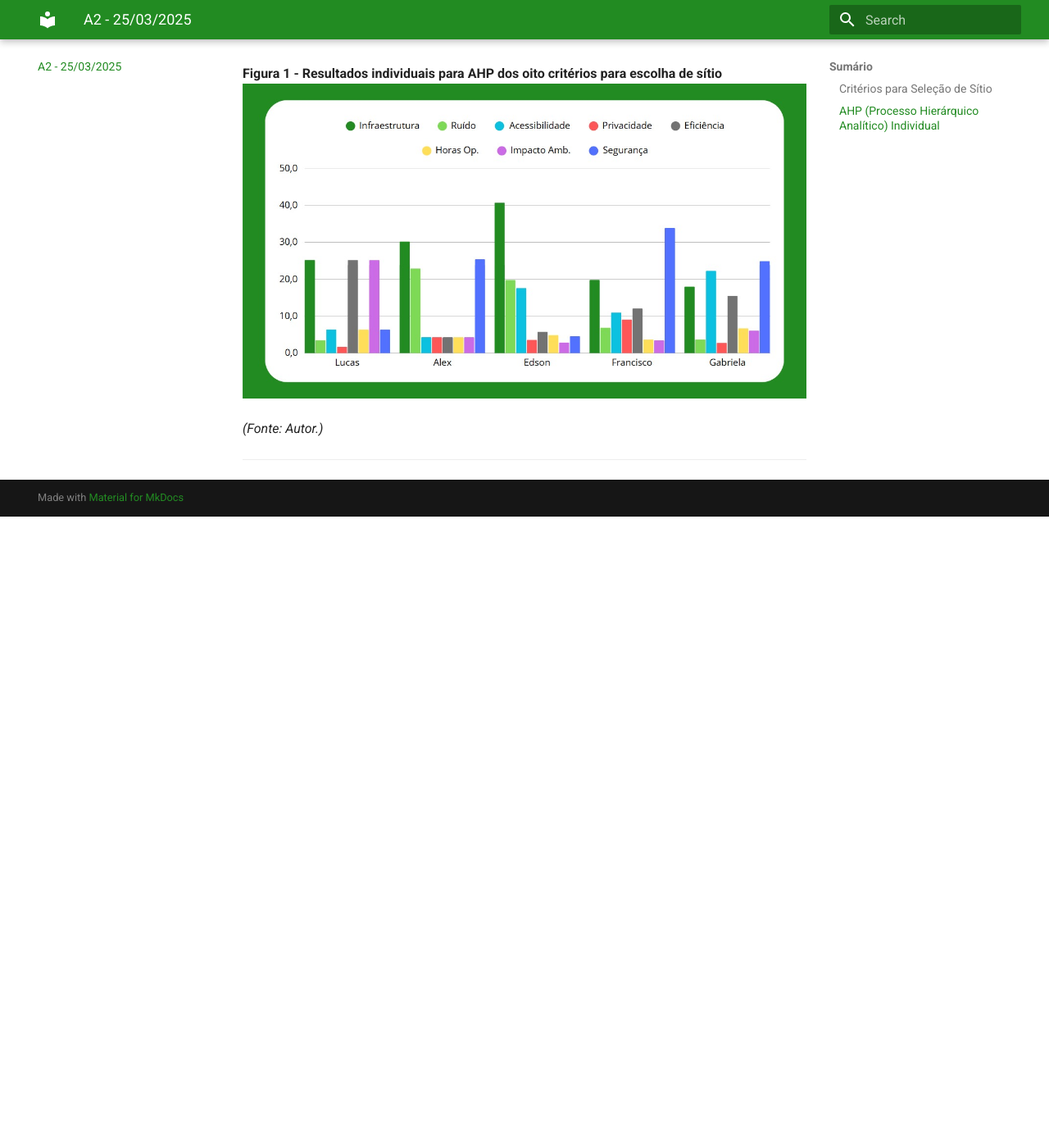
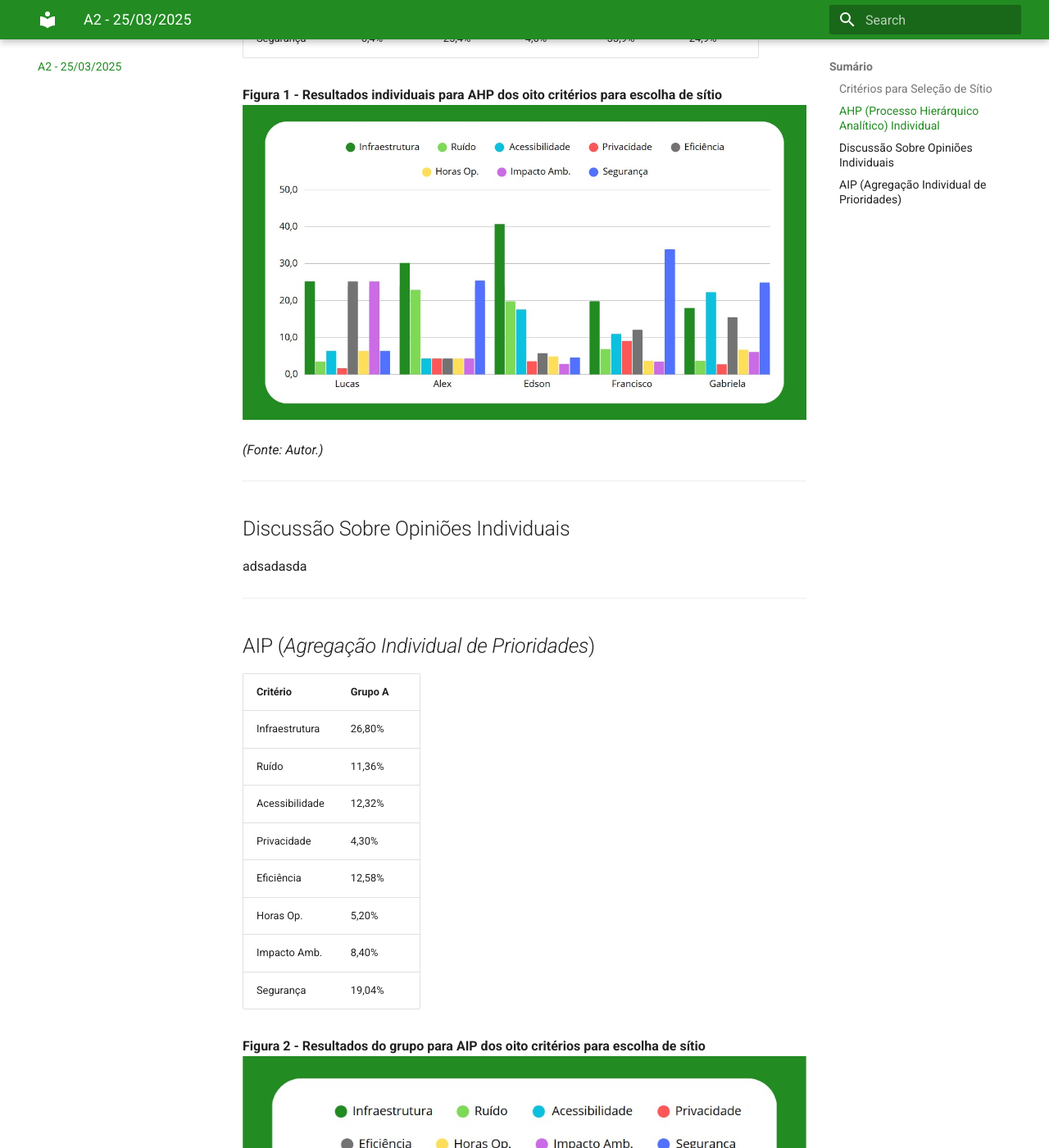
Before and after one commit to Lirucas/ProjetoTesteMkDocs, an MkDocs documentation site: the page built from docs/atv2.md, in a window 1280 px wide and 1400 px high, scrolled down 1138 px. Shown: the whole window at 82% size. Built offline with MkDocs 1.6.1 and Material for MkDocs 9.7.7, drawn with Linux system fonts in a browser that asks for light colours; before the commit the page ends 1768 px from its top, so only the background shows below that.

```diff
--- a/docs/atv2.md
+++ b/docs/atv2.md
@@ -12,6 +12,8 @@ Para *avaliar a escolha do sítio* são usados *critérios* que consideram diver
 - Horas de operação
 - Impacto ambiental
 - Segurança
+
+---
 
 ## AHP (*Processo Hierárquico Analítico*) Individual ##
 
@@ -32,3 +34,25 @@ Para *avaliar a escolha do sítio* são usados *critérios* que consideram diver
 *(Fonte: Autor.)*
 
 ---
+
+## Discussão Sobre Opiniões Individuais ##
+
+adsadasda
+
+---
+
+## AIP (*Agregação Individual de Prioridades*) ##
+
+| Critério  | Grupo A  |
+|-----------------|--------|
+| Infraestrutura  | 26,80%  |
+| Ruído          | 11,36%   |
+| Acessibilidade | 12,32%   |
+| Privacidade    | 4,30%   |
+| Eficiência     | 12,58%  |
+| Horas Op.      | 5,20%   |
+| Impacto Amb.   | 8,40%  |
+| Segurança      | 19,04%   |
+
+**Figura 2 - Resultados do grupo para AIP dos oito critérios para escolha de sítio**
+![Figura 2 - Resultados do grupo para AIP dos oito critérios para escolha de sítio](assets/aip.jpg)
--- a/mkdocs.yml
+++ b/mkdocs.yml
@@ -12,4 +12,3 @@ nav:
   - Home: index.md
   - A1 - 18/03/2025: atv1.md
   - A2 - 25/03/2025: atv2.md
-  - teste: teste.md
```
Also changed, not shown: docs/teste.md (deleted, +0 -11 lines), docs/assets/aip.jpg (added).
